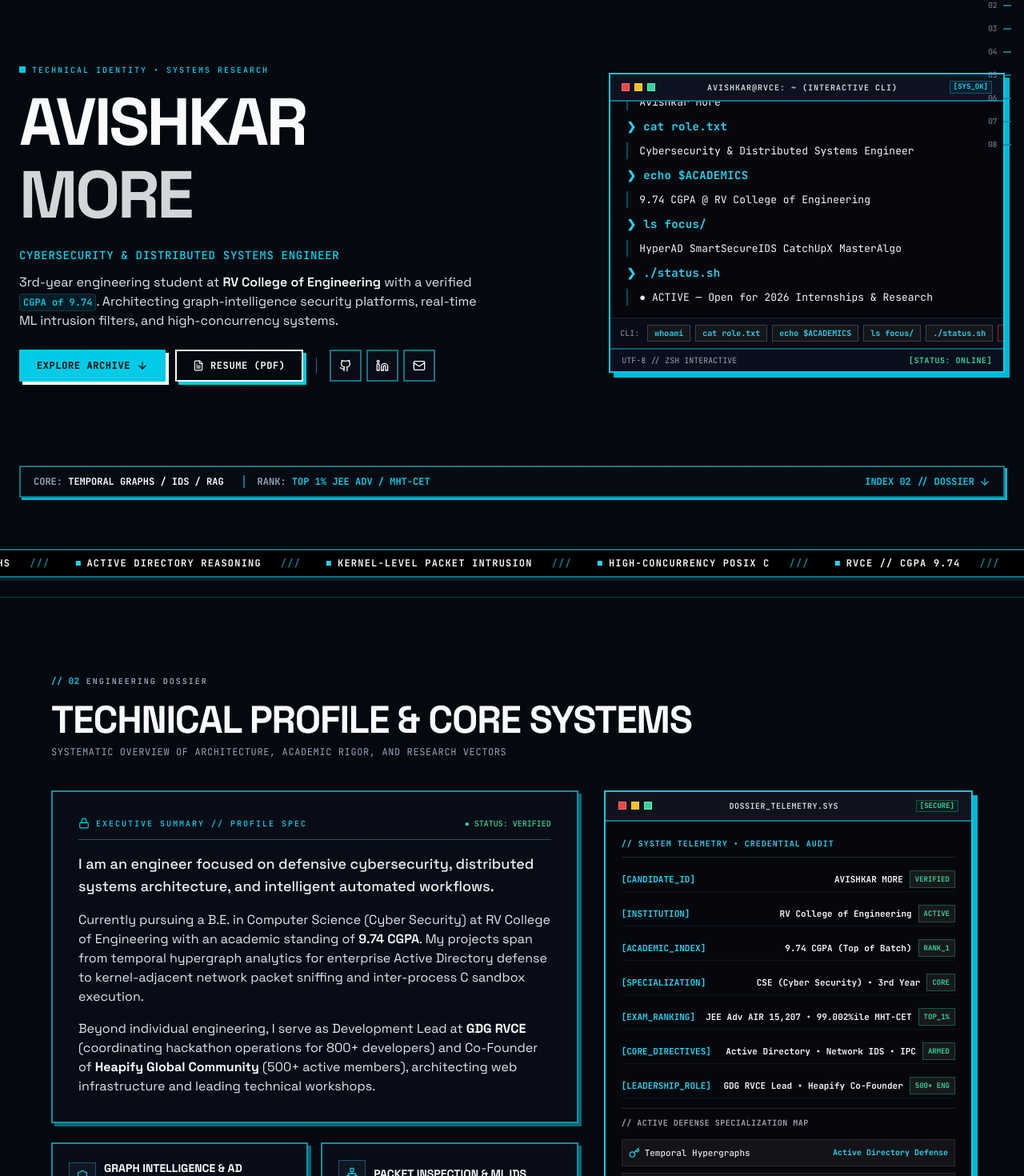
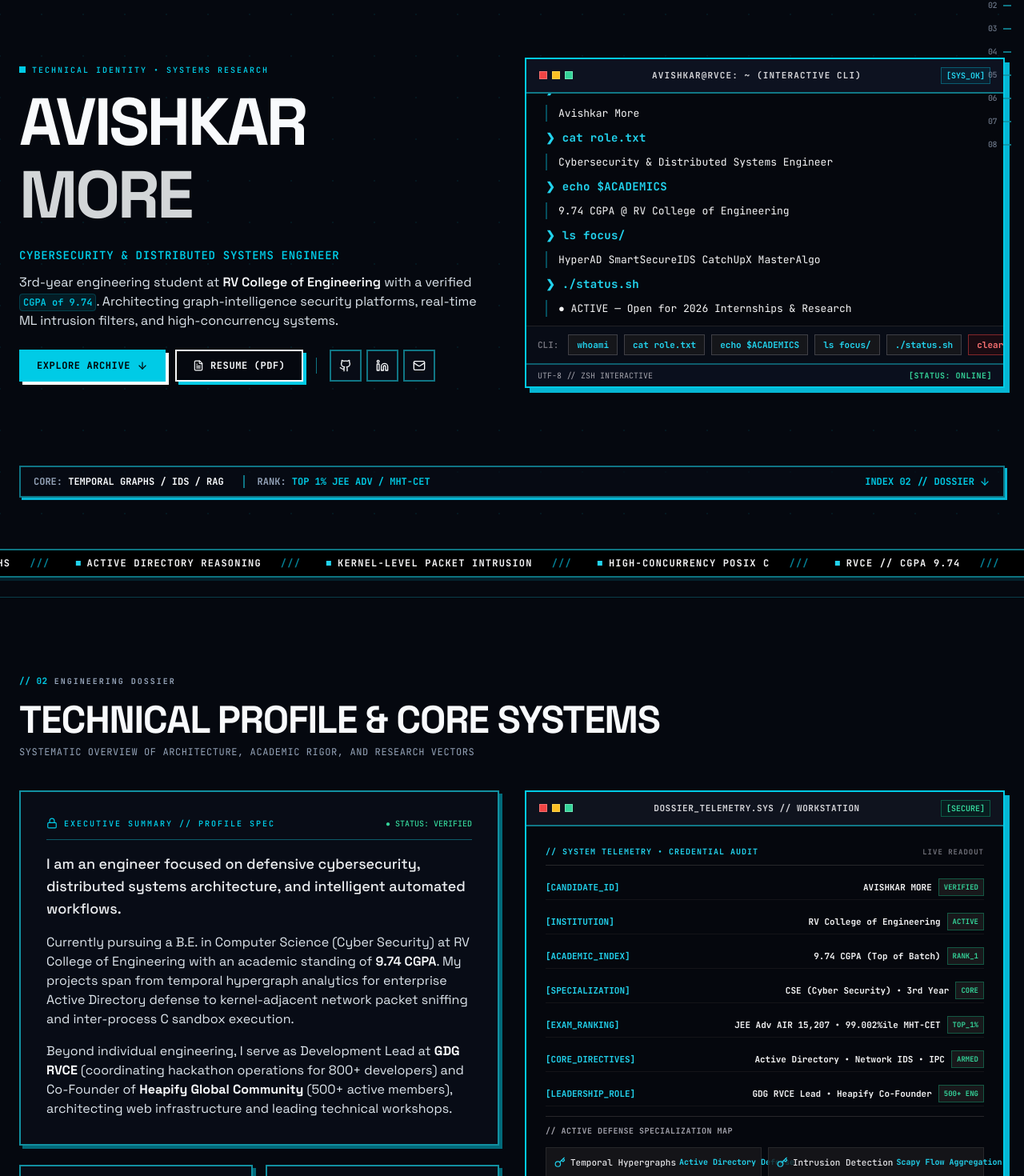
Before and after one commit to Avi007-debug/Portfolio-Avishkar, a React (Vite) app: page / in a window 1280 px wide. Shown: the part 138-1608 px from the top of the page at 80% size. Built offline with nearby package versions, Linux system fonts and the light colour scheme; no server answers; the HTML template or start-up script is replaced by a standard one.

Commit message:
Expand both terminals horizontally

```diff
--- a/src/components/AboutSection.tsx
+++ b/src/components/AboutSection.tsx
@@ -55,8 +55,8 @@ export const AboutSection = () => {
       </div>
 
       <div className="grid lg:grid-cols-12 gap-8 items-start">
-        {/* ── Left Column: Narrative & Focus Pillars (7 cols) ── */}
-        <div className="lg:col-span-7 space-y-6">
+        {/* ── Left Column: Narrative & Focus Pillars (6 cols) ── */}
+        <div className="lg:col-span-6 space-y-6">
           <div className="dossier-card p-6 md:p-8 space-y-4">
             <div className="flex items-center justify-between border-b border-border/60 pb-3">
               <span className="cyber-label text-accent font-semibold flex items-center gap-2">
@@ -104,9 +104,9 @@ export const AboutSection = () => {
           </div>
         </div>
 
-        {/* ── Right Column: High-Tech Dossier Console Inspector (5 cols) ── */}
-        <div className="lg:col-span-5 space-y-4">
-          <div className="terminal-window border-2 border-accent light:border-black rounded-none overflow-hidden shadow-[6px_6px_0px_0px_#06b6d4] light:shadow-[6px_6px_0px_0px_#000000] scanline-box">
+        {/* ── Right Column: High-Tech Dossier Console Inspector (6 cols) ── */}
+        <div className="lg:col-span-6 space-y-4">
+          <div className="terminal-window border-2 border-accent light:border-black rounded-none overflow-hidden shadow-[6px_6px_0px_0px_#06b6d4] light:shadow-[6px_6px_0px_0px_#000000] scanline-box w-full">
             {/* Console Titlebar */}
             <div className="terminal-titlebar flex items-center justify-between px-4 py-2.5 bg-[#0f131e] border-b-2 border-border/80 light:border-black">
               <div className="flex items-center gap-1.5">
@@ -114,26 +114,27 @@ export const AboutSection = () => {
                 <span className="w-2.5 h-2.5 bg-amber-400 border border-amber-300" />
                 <span className="w-2.5 h-2.5 bg-emerald-400 border border-emerald-300" />
               </div>
-              <span className="mono text-[10px] text-zinc-300 tracking-wider uppercase font-black">
-                DOSSIER_TELEMETRY.SYS
+              <span className="mono text-[11px] text-zinc-300 tracking-wider uppercase font-black">
+                DOSSIER_TELEMETRY.SYS // WORKSTATION
               </span>
-              <span className="mono text-[9px] text-emerald-400 font-bold border border-emerald-500/40 px-1 bg-emerald-950/40">
+              <span className="mono text-[10px] text-emerald-400 font-bold border border-emerald-500/40 px-1.5 py-0.5 bg-emerald-950/40">
                 [SECURE]
               </span>
             </div>
 
             {/* Console Body */}
-            <div className="p-5 mono text-xs space-y-3 bg-[#05070d] text-zinc-100">
-              <div className="text-[10px] text-cyan-400 uppercase tracking-widest border-b border-zinc-800 pb-2 font-bold">
-                // SYSTEM TELEMETRY &bull; CREDENTIAL AUDIT
+            <div className="p-5 md:p-6 mono text-xs space-y-3 bg-[#05070d] text-zinc-100">
+              <div className="text-[10px] text-cyan-400 uppercase tracking-widest border-b border-zinc-800 pb-2 font-bold flex items-center justify-between">
+                <span>// SYSTEM TELEMETRY &bull; CREDENTIAL AUDIT</span>
+                <span className="text-zinc-500 text-[9px]">LIVE READOUT</span>
               </div>
 
               {consoleSpecs.map((spec) => (
-                <div key={spec.key} className="flex flex-col sm:flex-row sm:items-center justify-between gap-1 py-1 text-[11px] border-b border-zinc-900/80">
-                  <span className="text-cyan-400 font-bold">{spec.key}</span>
+                <div key={spec.key} className="flex flex-col sm:flex-row sm:items-center justify-between gap-2 py-1 text-[11px] border-b border-zinc-900/80">
+                  <span className="text-cyan-400 font-bold shrink-0">{spec.key}</span>
                   <div className="flex items-center gap-2">
                     <span className="text-zinc-100 font-bold">{spec.val}</span>
-                    <span className="px-1.5 py-0.5 text-[9px] bg-zinc-900 text-emerald-400 border border-emerald-500/40 font-bold">
+                    <span className="px-1.5 py-0.5 text-[9px] bg-zinc-900 text-emerald-400 border border-emerald-500/40 font-bold shrink-0">
                       {spec.status}
                     </span>
                   </div>
@@ -144,14 +145,14 @@ export const AboutSection = () => {
                 // ACTIVE DEFENSE SPECIALIZATION MAP
               </div>
 
-              <div className="space-y-2">
+              <div className="grid sm:grid-cols-2 gap-2">
                 {cyberSpecializationMap.map((item) => (
-                  <div key={item.label} className="flex items-center justify-between text-[11px] bg-zinc-900/80 p-2 border border-zinc-800">
+                  <div key={item.label} className="flex items-center justify-between text-[11px] bg-zinc-900/80 p-2.5 border border-zinc-800">
                     <span className="flex items-center gap-1.5 text-zinc-200 font-medium">
-                      <Key className="w-3.5 h-3.5 text-cyan-400" />
-                      {item.label}
+                      <Key className="w-3.5 h-3.5 text-cyan-400 shrink-0" />
+                      <span className="truncate">{item.label}</span>
                     </span>
-                    <span className="text-cyan-400 font-mono text-[10px] font-bold">
+                    <span className="text-cyan-400 font-mono text-[10px] font-bold shrink-0 pl-1">
                       {item.metric}
                     </span>
                   </div>
--- a/src/components/HeroSection.tsx
+++ b/src/components/HeroSection.tsx
@@ -67,8 +67,8 @@ export const HeroSection = () => {
 
       {/* ── Main Asymmetric Editorial Grid ── */}
       <div className="grid lg:grid-cols-12 gap-10 lg:gap-8 items-center my-auto py-8">
-        {/* Left Column: Typographic Centerpiece (7 cols on desktop) */}
-        <div className="lg:col-span-7 flex flex-col justify-center text-left">
+        {/* Left Column: Typographic Centerpiece (6 cols on desktop) */}
+        <div className="lg:col-span-6 flex flex-col justify-center text-left">
           {/* Identity Sub-label */}
           <motion.div
             custom={0.12}
@@ -181,13 +181,13 @@ export const HeroSection = () => {
           </motion.div>
         </div>
 
-        {/* Right Column: Terminal Console Workstation (5 cols on desktop) */}
+        {/* Right Column: Terminal Console Workstation (6 cols on desktop) */}
         <motion.div
           custom={0.35}
           initial="hidden"
           animate="visible"
           variants={fadeUpVariants}
-          className="lg:col-span-5 w-full flex justify-center"
+          className="lg:col-span-6 w-full flex justify-center lg:justify-end"
         >
           <TerminalIntro />
         </motion.div>
--- a/src/components/SectionWrapper.tsx
+++ b/src/components/SectionWrapper.tsx
@@ -15,7 +15,7 @@ export const SectionWrapper = ({ id, children, className = "", index, tag }: Pro
       id={id}
       className={`relative py-20 md:py-24 px-6 border-t border-border/40 overflow-hidden ${className}`}
     >
-      <div className="max-w-6xl mx-auto relative z-10">
+      <div className="max-w-7xl mx-auto relative z-10">
         {(index || tag) && (
           <div className="flex items-center gap-2 mb-4 select-none">
             {index && (
--- a/src/components/TerminalIntro.tsx
+++ b/src/components/TerminalIntro.tsx
@@ -97,19 +97,19 @@ export const TerminalIntro: React.FC = () => {
   const isTyping = !isInteractive && currentCmd < commands.length;
 
   return (
-    <div className="w-full max-w-lg mx-auto select-none">
-      <div className="terminal-window border-2 border-accent light:border-black rounded-none overflow-hidden shadow-[6px_6px_0px_0px_#06b6d4] light:shadow-[6px_6px_0px_0px_#000000] scanline-box">
+    <div className="w-full max-w-2xl mx-auto lg:mx-0 select-none">
+      <div className="terminal-window border-2 border-accent light:border-black rounded-none overflow-hidden shadow-[6px_6px_0px_0px_#06b6d4] light:shadow-[6px_6px_0px_0px_#000000] scanline-box w-full">
         {/* Brutalist Title bar */}
-        <div className="terminal-titlebar flex items-center justify-between px-3.5 py-2 border-b-2 border-border/80 light:border-black bg-[#0d1220]">
+        <div className="terminal-titlebar flex items-center justify-between px-4 py-2.5 border-b-2 border-border/80 light:border-black bg-[#0d1220]">
           <div className="flex items-center gap-1.5">
             <span className="w-2.5 h-2.5 bg-red-500 rounded-none border border-red-400" />
             <span className="w-2.5 h-2.5 bg-amber-400 rounded-none border border-amber-300" />
             <span className="w-2.5 h-2.5 bg-emerald-400 rounded-none border border-emerald-300" />
           </div>
-          <span className="mono text-[10px] text-zinc-300 tracking-widest uppercase font-bold">
+          <span className="mono text-[11px] text-zinc-300 tracking-widest uppercase font-bold">
             AVISHKAR@RVCE: ~ (INTERACTIVE CLI)
           </span>
-          <span className="mono text-[9px] text-cyan-400 font-bold border border-cyan-500/40 px-1 bg-cyan-950/40">
+          <span className="mono text-[10px] text-cyan-400 font-bold border border-cyan-500/40 px-1.5 py-0.5 bg-cyan-950/40">
             [SYS_OK]
           </span>
         </div>
@@ -117,7 +117,7 @@ export const TerminalIntro: React.FC = () => {
         {/* Terminal body */}
         <div
           ref={terminalBodyRef}
-          className="terminal-body bg-[#05070d] p-4 md:p-5 mono text-xs md:text-sm space-y-2.5 min-h-[220px] max-h-[270px] overflow-y-auto scroll-smooth"
+          className="terminal-body bg-[#05070d] p-4 md:p-6 mono text-xs md:text-sm space-y-2.5 min-h-[230px] max-h-[290px] overflow-y-auto scroll-smooth"
         >
           {lines.map((line, i) =>
             line ? (
@@ -151,7 +151,7 @@ export const TerminalIntro: React.FC = () => {
         </div>
 
         {/* Interactive Command Chips Bar */}
-        <div className="p-2 bg-[#080c16] border-t border-zinc-800/80 flex items-center gap-1.5 overflow-x-auto text-[10px] mono">
+        <div className="p-2.5 bg-[#080c16] border-t border-zinc-800/80 flex items-center gap-2 overflow-x-auto text-[11px] mono">
           <span className="text-zinc-500 font-bold px-1 hidden sm:inline">CLI:</span>
           {commands.map((c) => (
             <button
@@ -162,7 +162,7 @@ export const TerminalIntro: React.FC = () => {
                 e.stopPropagation();
                 runManualCommand(c.cmd);
               }}
-              className="px-2 py-0.5 border border-zinc-700 bg-zinc-900/90 text-cyan-400 hover:bg-cyan-400 hover:text-black hover:border-cyan-300 font-bold rounded-none whitespace-nowrap transition-colors cursor-pointer select-none active:translate-y-0.5"
+              className="px-2.5 py-1 border border-zinc-700 bg-zinc-900/90 text-cyan-400 hover:bg-cyan-400 hover:text-black hover:border-cyan-300 font-bold rounded-none whitespace-nowrap transition-colors cursor-pointer select-none active:translate-y-0.5"
             >
               {c.cmd}
             </button>
@@ -174,7 +174,7 @@ export const TerminalIntro: React.FC = () => {
               e.stopPropagation();
               runManualCommand("clear");
             }}
-            className="px-2 py-0.5 border border-red-500/50 bg-red-950/30 text-red-400 hover:bg-red-500 hover:text-white font-bold rounded-none whitespace-nowrap transition-colors ml-auto cursor-pointer select-none active:translate-y-0.5"
+            className="px-2.5 py-1 border border-red-500/50 bg-red-950/30 text-red-400 hover:bg-red-500 hover:text-white font-bold rounded-none whitespace-nowrap transition-colors ml-auto cursor-pointer select-none active:translate-y-0.5"
           >
             clear
           </button>
```
